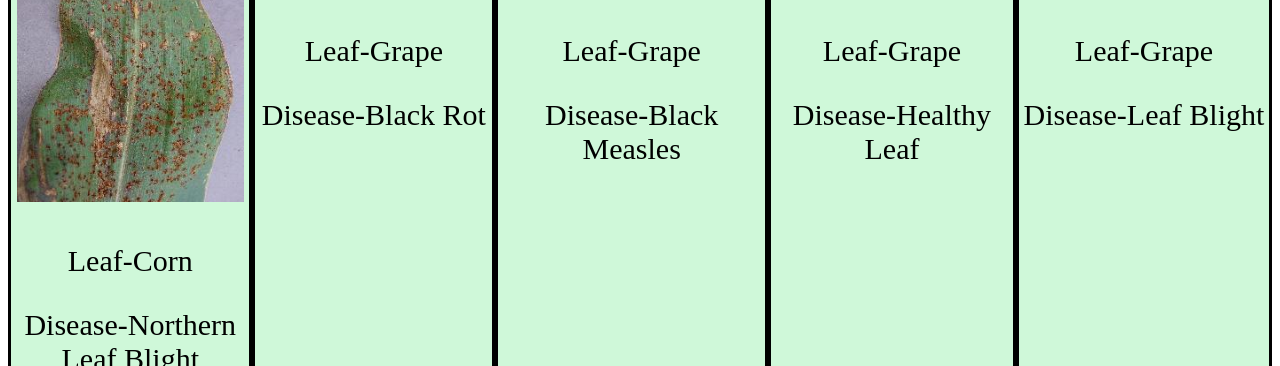
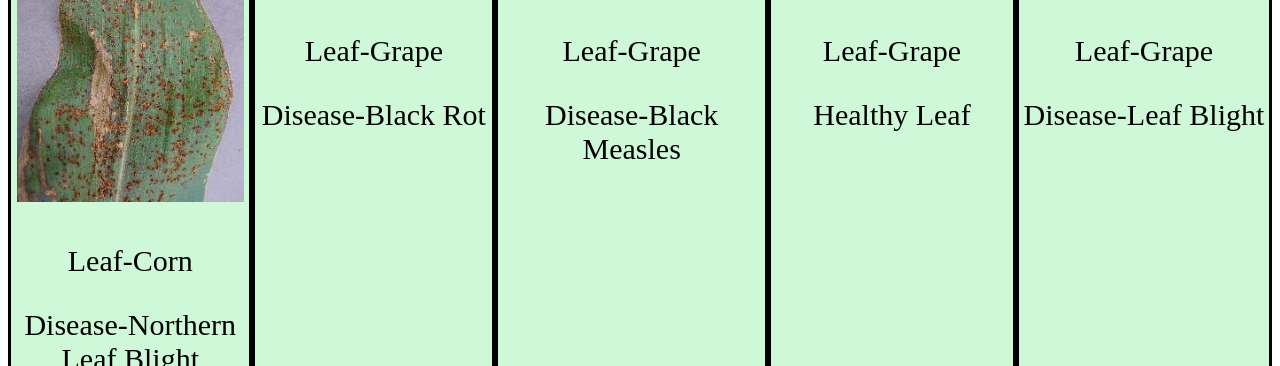
Before and after one commit to utsavtulsyan/plantdisease, a plain HTML site: page index.html in a window 1280 px wide. Shown: the part 785-1151 px from the top of the page. Drawn offline with Linux system fonts and the light colour scheme.

Commit message:
Update index.html

```diff
--- a/index.html
+++ b/index.html
@@ -136,7 +136,7 @@
   <div style="border-style: solid" ><img id="item11" class="item-image" src="val/Corn_(maize)___Northern_Leaf_Blight/0d0f6d14-be5c-4cb8-adb4-2cfd4d5f8540___RS_NLB 3642.JPG"><p>Leaf-Corn</p><p>Disease-Northern Leaf Blight</p></div>
   <div style="border-style: solid" ><img id="item12" class="item-image" src="val/Grape___Black_rot/0b11ac6a-9e24-4d9c-bbe9-e180eb81ff38___FAM_B.Rot 0581.JPG"><p>Leaf-Grape</p><p>Disease-Black Rot</p></div>
   <div style="border-style: solid" ><img id="item13" class="item-image" src="val/Grape___Esca_(Black_Measles)/0b351ad3-5a0c-4a62-b803-9f17fed7d3ea___FAM_B.Msls 1106.JPG"><p>Leaf-Grape</p><p>Disease-Black Measles</p></div>
-  <div style="border-style: solid" ><img id="item14" class="item-image" src="val/grape___healthy/4a31039d-54b1-4a0f-bc5f-2032f94c27af___Mt.N.V_HL 9040.JPG"><p>Leaf-Grape</p><p>Disease-Healthy Leaf</p></div>
+  <div style="border-style: solid" ><img id="item14" class="item-image" src="val/grape___healthy/4a31039d-54b1-4a0f-bc5f-2032f94c27af___Mt.N.V_HL 9040.JPG"><p>Leaf-Grape</p><p>Healthy Leaf</p></div>
   <div style="border-style: solid" ><img id="item15" class="item-image" src="val/Grape___Leaf_blight_(Isariopsis_Leaf_Spot)/1df5b726-df30-4f40-919e-5866855b5e98___FAM_L.Blight 4770.JPG"><p>Leaf-Grape</p><p>Disease-Leaf Blight</p></div>
   <div id="myModal" class="modal">
 
```
